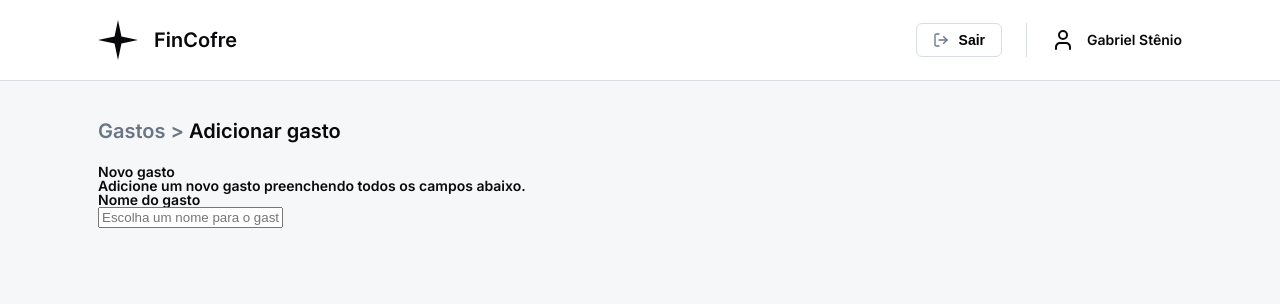
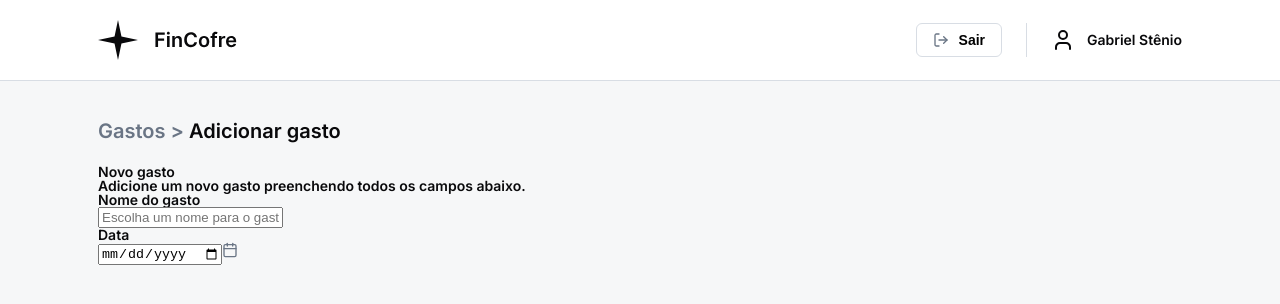
Before and after one commit to bagrielz/frontend-fincofre, an Angular app: page /adicionar-gasto in a window 1280 px wide. Shown: the top 304 px of the page. Built offline with nearby package versions, Linux system fonts and the light colour scheme.

Commit message:
feat: adds the date field

```diff
--- a/src/app/core/add-spent-form.config.ts
+++ b/src/app/core/add-spent-form.config.ts
@@ -20,6 +20,19 @@ export function getAddSpentFormConfig(): FormConfig {
         validators: [Validators.required],
         width: 'full',
       },
+      {
+        label: 'Data',
+        formControlName: 'date',
+        type: 'date',
+        required: true,
+        errorMessages: {
+          required: 'Data é um campo obrigatório',
+        },
+        placeholder: 'Selecione a data',
+        icon: 'icons/calendar.svg',
+        validators: [Validators.required],
+        width: 'full',
+      },
     ],
   };
 }
--- a/src/app/features/form/pages/add-spent-form/add-spent-form.component.html
+++ b/src/app/features/form/pages/add-spent-form/add-spent-form.component.html
@@ -18,7 +18,11 @@
           [placeholder]="field.placeholder || ''"
         />
         @if (field.icon?.trim()) {
-        <img [src]="field.icon" alt="" />
+        <img
+          [ngClass]="field.type === 'date' ? 'custom-date' : ''"
+          [src]="field.icon"
+          alt=""
+        />
         }
       </div>
     </div>
--- a/src/app/features/form/pages/add-spent-form/add-spent-form.component.ts
+++ b/src/app/features/form/pages/add-spent-form/add-spent-form.component.ts
@@ -5,10 +5,11 @@ import { DynamicFormService } from '../../services/dynamic-form.service';
 import { getAddSpentFormConfig } from '../../../../core/add-spent-form.config';
 import { FormGroup, ReactiveFormsModule } from '@angular/forms';
 import { FormFieldBase } from '../../../../shared/models/form-field-base.interface';
+import { CommonModule } from '@angular/common';
 
 @Component({
   selector: 'app-add-spent-form',
-  imports: [TitleComponent, ReactiveFormsModule],
+  imports: [TitleComponent, ReactiveFormsModule, CommonModule],
   templateUrl: './add-spent-form.component.html',
   styleUrl: './add-spent-form.component.css',
 })
```
Also changed, not shown: public/icons/calendar.svg.
